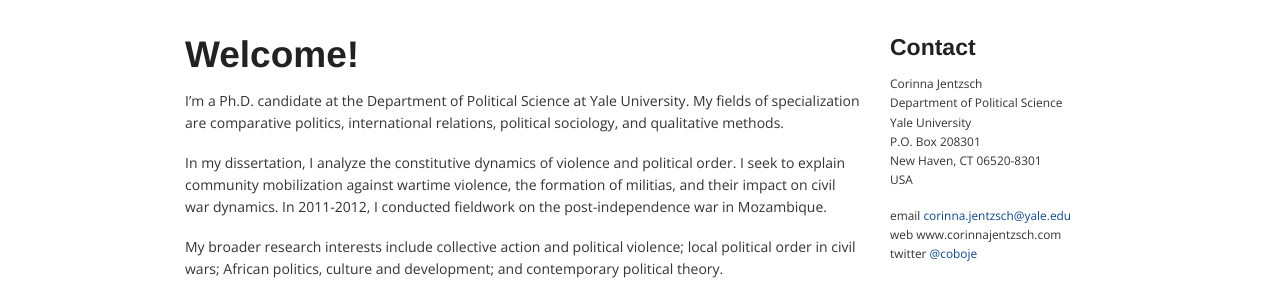
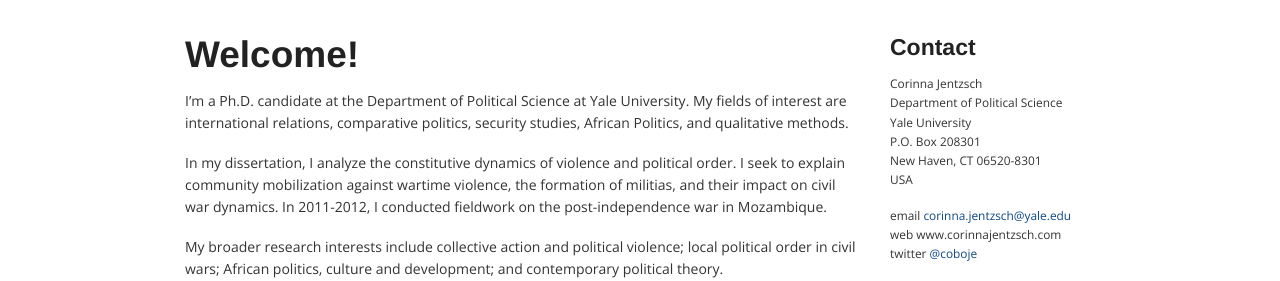
Before and after one commit to corinnajentzsch/corinnajentzsch.github.io, a Jekyll site: the page built from index.md, in a window 1280 px wide. Shown: the part 373-654 px from the top of the page. Built offline with Jekyll 4.4.1, drawn with Linux system fonts in a browser that asks for light colours; nearby versions of some CDN libraries; library files that are not in the unit come from our copies.

Commit message:
Updated index.md

```diff
--- a/index.md
+++ b/index.md
@@ -7,7 +7,7 @@ banner: "![Namarroi, Zambezia](/assets/media/namarroi-lake.jpg)"
 
 ## Welcome!
 
-I’m a Ph.D. candidate at the Department of Political Science at Yale University. My fields of specialization are comparative politics, international relations, political sociology, and qualitative methods.
+I’m a Ph.D. candidate at the Department of Political Science at Yale University. My fields of interest are international relations, comparative politics, security studies, African Politics, and qualitative methods.
 
 In my dissertation, I analyze the constitutive dynamics of violence and political order. I seek to explain community mobilization against wartime violence, the formation of militias, and their impact on civil war dynamics. In 2011-2012, I conducted fieldwork on the post-independence war in Mozambique.
 
```
